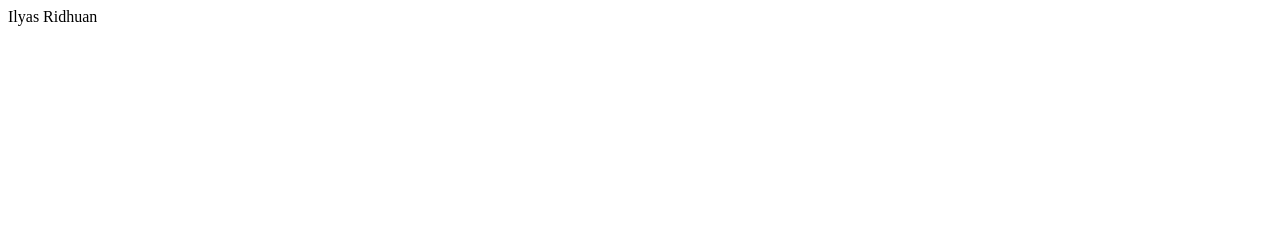
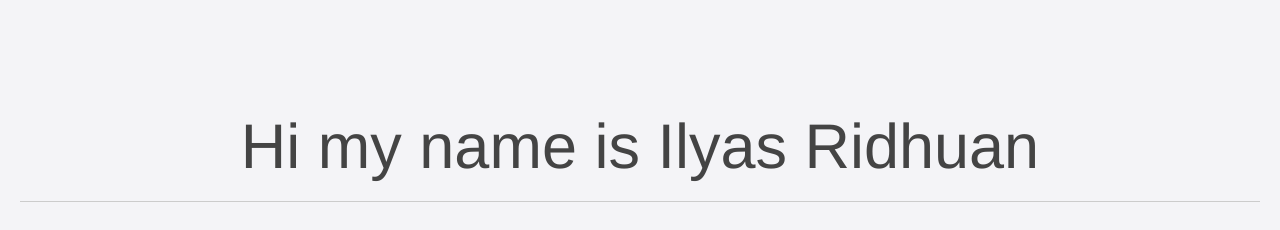
Before and after one commit to IlyasRidhuan/IlyasRidhuan.github.io, a plain HTML site: page index.html in a window 1280 px wide. Drawn offline with nearby package versions, Linux system fonts and the light colour scheme.

Commit message:
new commit with harp

```diff
--- /dev/null
+++ b/404.html
@@ -0,0 +1 @@
+<!DOCTYPE html><html><head><link rel="stylesheet" href="/main.css"></head><body><h1>404</h1><h3>Whoops. Looks like what you're looking for can't be found.</h3></body></html>
--- /dev/null
+++ b/_harp/main.less
@@ -0,0 +1,19 @@
+body{
+  font-family: "Helvetica";
+  text-align: center;
+  padding: 50px 20px 0;
+  background: #f4f4f7;
+  color: #444;
+  margin: 0;
+}
+
+h1{
+  font-size: 65px;
+  line-height: 1.2em;
+  border-bottom: #CCC solid 1px;
+  padding: 20px 0;
+}
+
+h3{
+  font-weight: 300;
+}
--- a/index.html
+++ b/index.html
@@ -1 +1 @@
-Ilyas Ridhuan
+<!DOCTYPE html><html><head><link rel="stylesheet" href="/main.css"></head><body><!DOCTYPE html><html><head><title>My Personal Webpage</title><link ref="http://fonts.googleapis.com/icon?family=Material+Icons" rel="stylesheet"><link type="text/css" rel="stylesheet" href="css/materialize.min.css" media="screen,projection"><meta name="viewport" content="width=device-width,initial-scale=1"></head><body><script type="text/javascript" src="https://code.jquery.com/jquery-2.1.1.min.js"></script><script type="text/javascript" src="js/materialize.min.js"></script><h1>Hi my name is Ilyas Ridhuan</h1></body></html></body></html>
```
Also changed, not shown: includes/head.html (added, +1 -0 lines), main.css (added), 4 other files.
